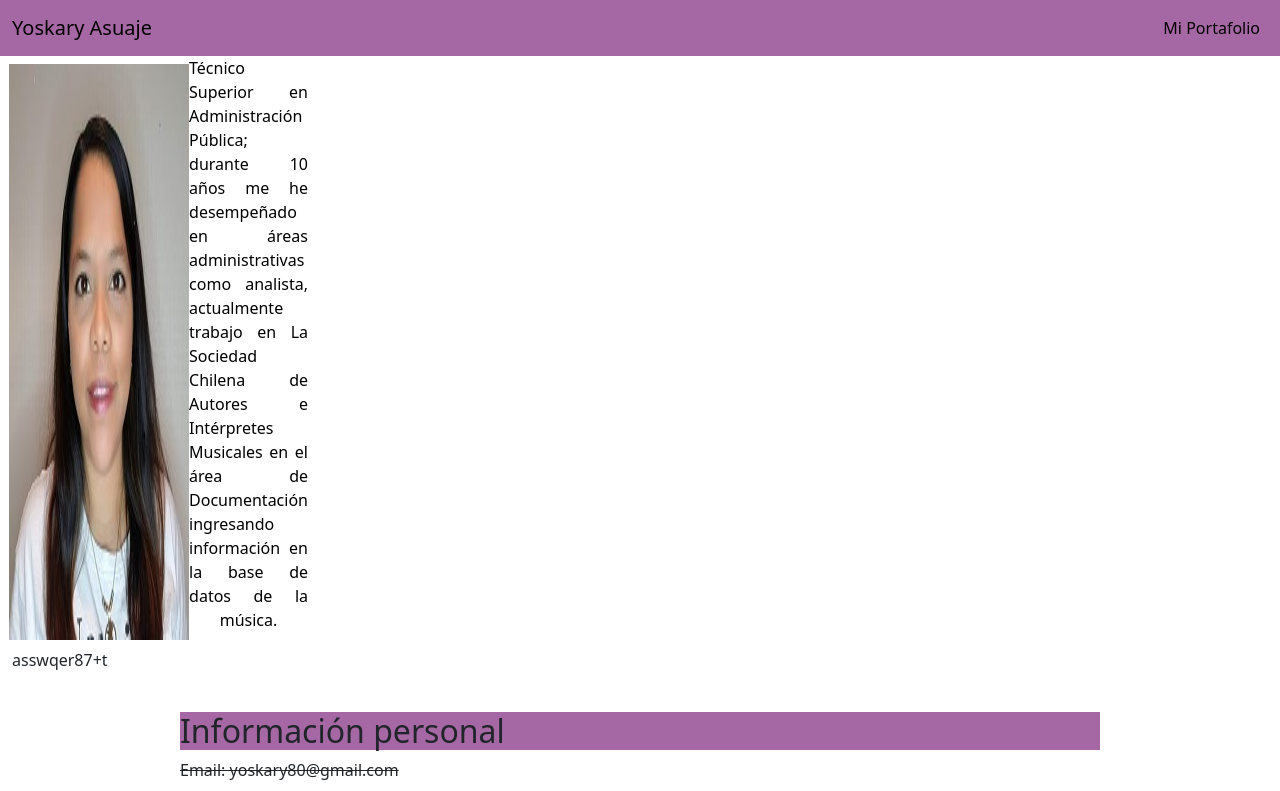
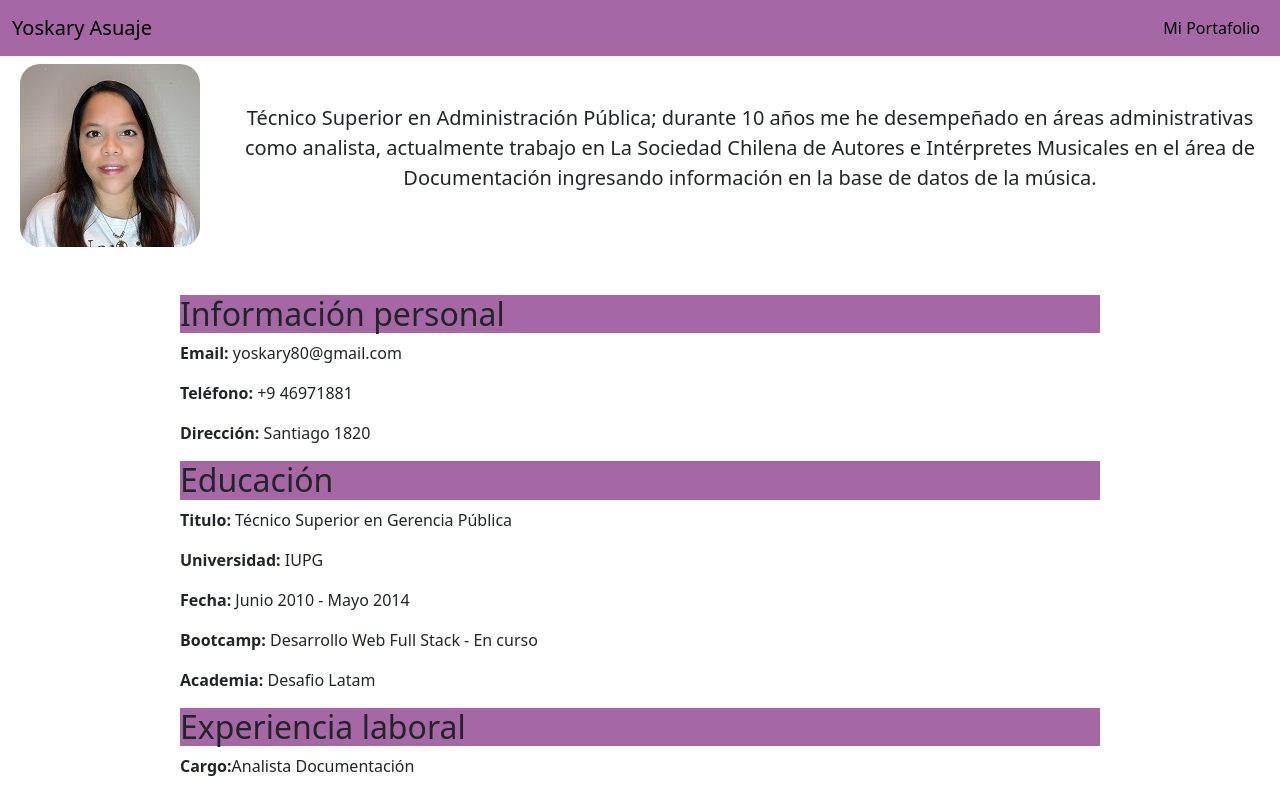
Before and after one commit to HendyCastro/Yosnathaly.github.io, a plain HTML site: page index.html in a window 1280 px wide. Shown: the top 791 px of the page. Drawn offline with nearby package versions, Linux system fonts and the light colour scheme.

Commit message:
Solución de error presentado en el código y se modifica posición de la foto y parrafo de perfil

```diff
--- a/assets/css/style.css
+++ b/assets/css/style.css
@@ -8,11 +8,18 @@
 .portafolio{
     color: black;
 }
+.fotoyperfil{
+
+  display: flex;
+  justify-content: center;
+}
 .perfil{
-    top: 30px;
-    color: black;
-    text-align: justify;
+  display: flex;
+  text-align: center;
+  flex-direction: column;
+  font-size: 20px;
 }
+
 .inicio {
     color: black;
 }
@@ -65,7 +72,9 @@
 
   .fotocv{
     display: flex;
-    justify-content:end
+    justify-content:end;
+    margin: 20px;
+    border-radius: 20px;
   }
   .perfil{
     display: flex;
--- a/index.html
+++ b/index.html
@@ -19,7 +19,7 @@
     <header>
         <nav class="navbar navbar-expand-md fondo">
           <div class="container-fluid">
-            <a class="navbar-brand nombre" href="#">Yoskary Asuaje</a>
+            <a class="navbar-brand nombre">Yoskary Asuaje</a>
             <button
               class="navbar-toggler"
               type="button"
@@ -44,21 +44,13 @@
           </div>
         </nav>
       </header>
-      <div class="container-fluid">
-        <div class="row">
-          <div class="col-lg-3 col-md-3 col-sm-12">
-            <div class="container-fotos">
-              <div class="card-body-foto fotocv">
-                <img class="foto mt-2 mb-2"src="./assets/imgs/FOTO CARNET.jpg"alt="Foto curriculum"/>
-                <p class="perfil">Técnico Superior en Administración Pública; durante 10 años me he desempeñado en áreas administrativas como analista, actualmente trabajo en La Sociedad Chilena de Autores e Intérpretes Musicales en el área de Documentación ingresando información en la base de datos de la música.</p>
-              </div>
-            </div>asswqer87+t
-          </div>
-        </div>
+      <div class="fotoyperfil">
+        <img class="foto mt-2 mb-2 fotocv"src="./assets/imgs/FOTO CARNET.jpg"alt="Foto curriculum"/>
+        <p class="perfil">Técnico Superior en Administración Pública; durante 10 años me he desempeñado en áreas administrativas como analista, actualmente trabajo en La Sociedad Chilena de Autores e Intérpretes Musicales en el área de Documentación ingresando información en la base de datos de la música.</p>
       </div>
       <div class="container">
         <h2 class="informacionpersonal">Información personal</h2>
-        <p><s rong>Email:</strong> yoskary80@gmail.com</p>
+        <p><strong>Email:</strong> yoskary80@gmail.com</p>
         <p><strong>Teléfono:</strong> +9 46971881</p>
         <p><strong>Dirección:</strong> Santiago 1820</p>
       <section>
```
Also changed, not shown: portafolio.html (+1 -1 lines).
